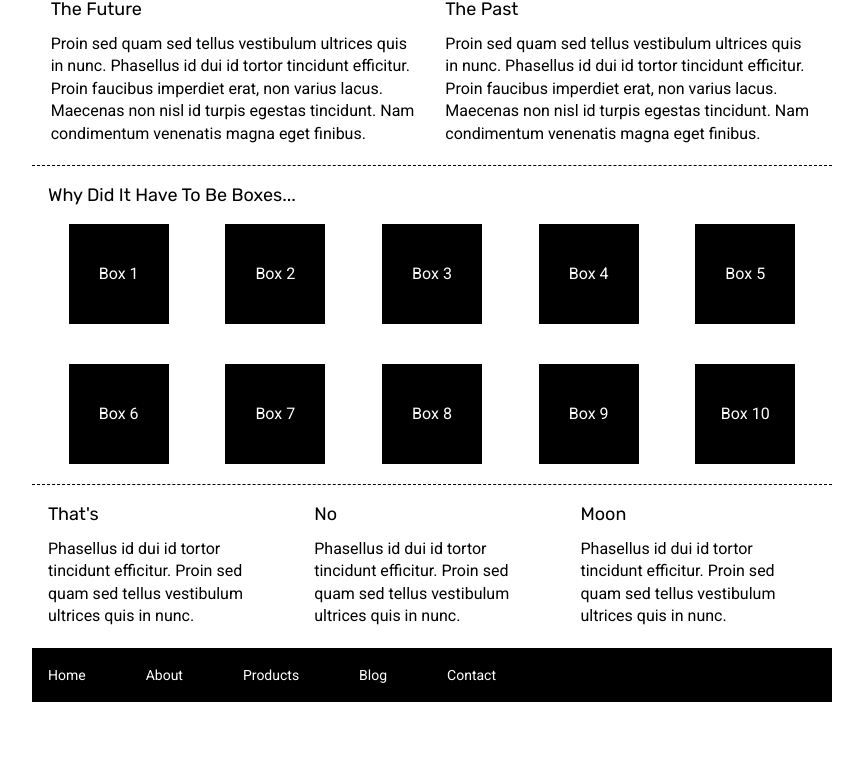
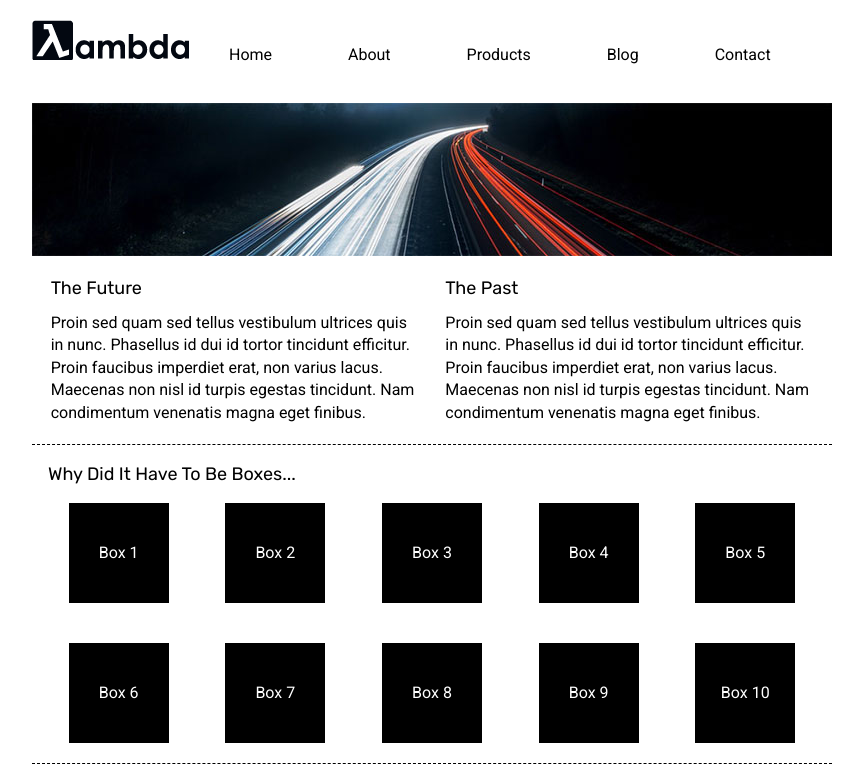
Before and after one commit to jasheloper/UI-Sprint-Challenge, a plain HTML site: page index.html in a window 1280 px wide. Shown: the top 781 px of the page, without its empty margins (208-1071 px from the left). Drawn offline with Linux system fonts and the light colour scheme.

Commit message:
updated the nav styling to match the design, added logo, links & header image + semantic html markup

```diff
--- a/css/index.css
+++ b/css/index.css
@@ -70,6 +70,23 @@ p {
     width: 800px;
     margin: 0 auto;
 }
+
+.top-nav {
+    padding-top: 20px;
+    padding-bottom: 20px;
+}
+
+.top-nav a {
+    padding: 36px;
+    text-decoration: none;
+    color: black;
+}
+
+header {
+    padding-top: 20px;
+    padding-bottom: 20px;
+}
+
 
 .top-content {
     display: flex;
--- a/index.html
+++ b/index.html
@@ -13,6 +13,28 @@
 
 <body>
     <div class="container">
+
+
+
+            <nav class="top-nav">
+        <img src="img/lambda-black.png" alt="Lambda Black">
+
+        <a href="#">Home </a>
+        <a href="#">About </a>
+        <a href="#">Products</a>
+        <a href="#">Blog </a>
+        <a href="#">Contact</a>
+
+        </nav>
+
+        <header>
+
+        <img class="header-img" src="img/jumbo.jpg" alt="Jumbo Header">
+
+
+        </header>
+
+
 
         <section class="top-content">
             <div class="text-container">
```
